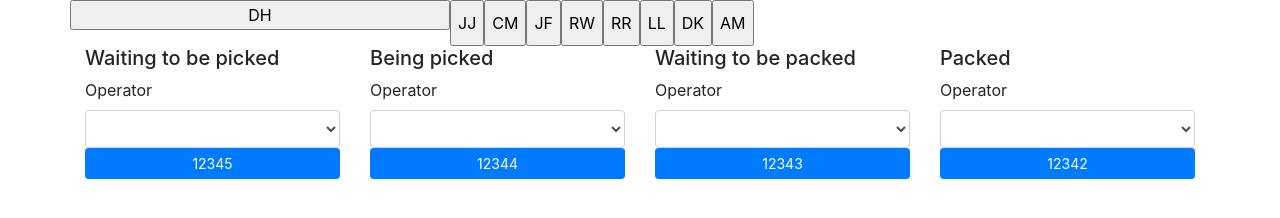
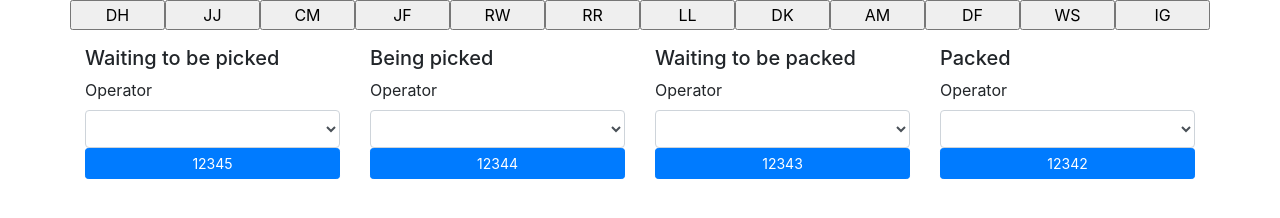
Before and after one commit to alexcmozingo/shippingtablet, a plain HTML site: page index.html in a window 1280 px wide. Drawn offline with nearby package versions, Linux system fonts and the light colour scheme.

Commit message:
button soze

```diff
--- a/index.html
+++ b/index.html
@@ -10,15 +10,18 @@
     <body>
         <div class="container">
             <div class="row">
-                <input type="button" value="DH" class="col-4 mb-3">
-                <input type="button" value="JJ">
-                <input type="button" value="CM">
-                <input type="button" value="JF">
-                <input type="button" value="RW">
-                <input type="button" value="RR">
-                <input type="button" value="LL">
-                <input type="button" value="DK">
-                <input type="button" value="AM">
+                <input type="button" value="DH" class="col-1 mb-3">
+                <input type="button" value="JJ" class="col-1 mb-3">
+                <input type="button" value="CM" class="col-1 mb-3">
+                <input type="button" value="JF" class="col-1 mb-3">
+                <input type="button" value="RW" class="col-1 mb-3">
+                <input type="button" value="RR" class="col-1 mb-3">
+                <input type="button" value="LL" class="col-1 mb-3">
+                <input type="button" value="DK" class="col-1 mb-3">
+                <input type="button" value="AM" class="col-1 mb-3">
+                <input type="button" value="DF" class="col-1 mb-3">
+                <input type="button" value="WS" class="col-1 mb-3">
+                <input type="button" value="IG" class="col-1 mb-3">
             </div>
             <div class="row">
                 <div id="form1" class="col-3 mb-3">
```
